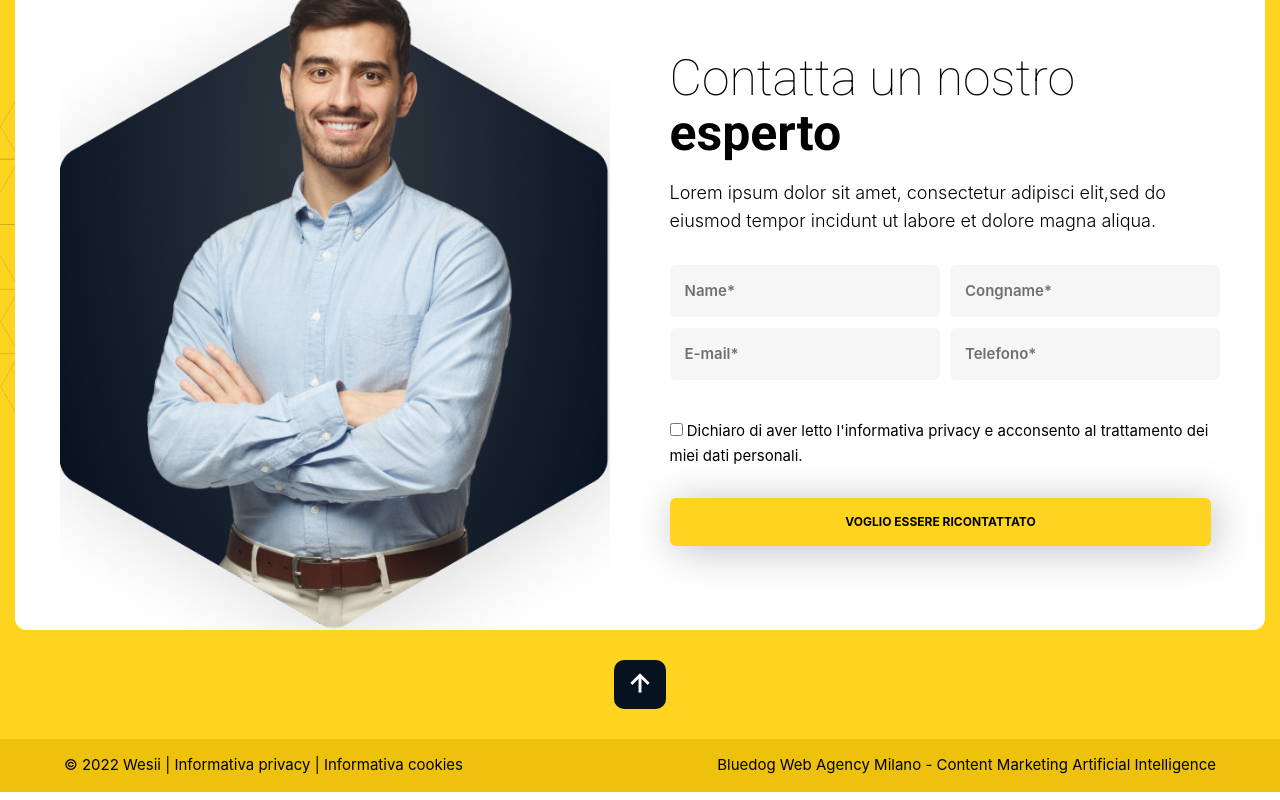
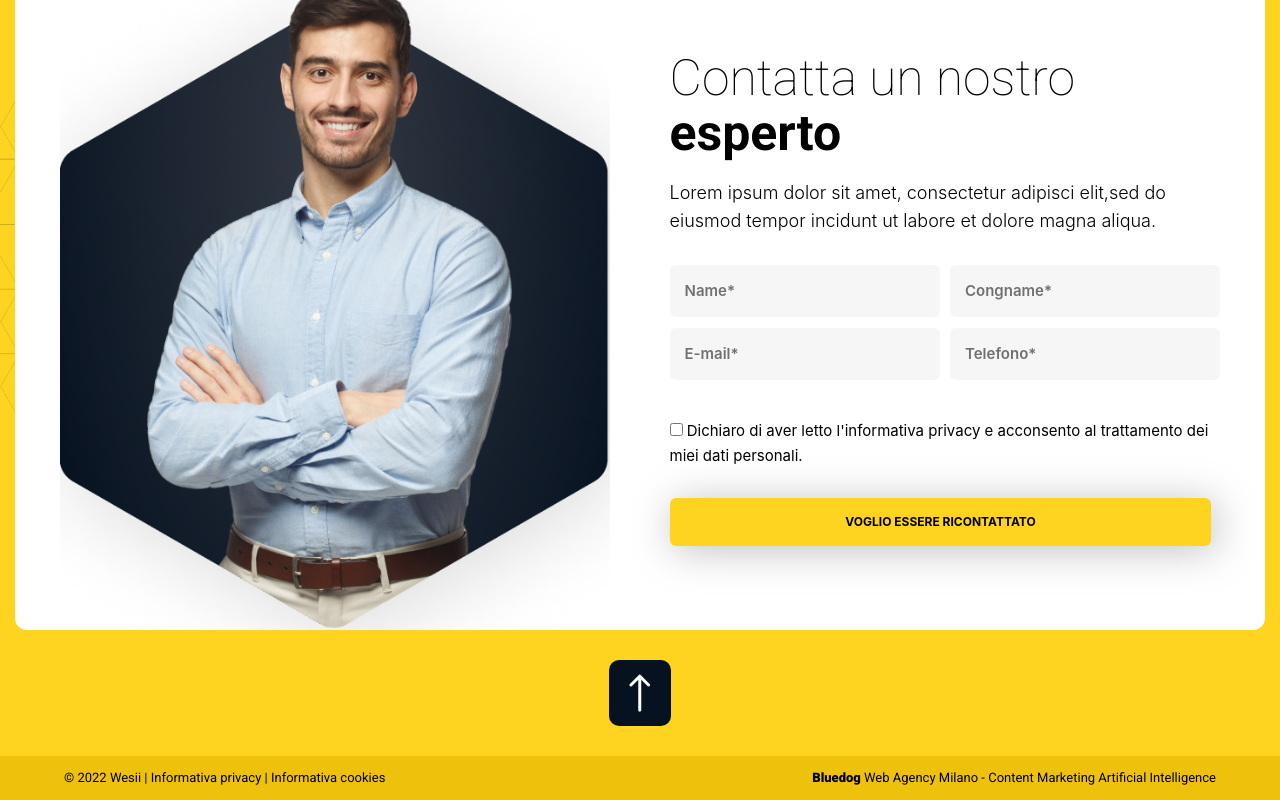
Before and after one commit to nevatha25/Wesii, a React (Create React App) app in the folder wesii-website/website/: page / in a window 1280 px wide. Shown: the part 2607-3407 px from the top of the page. Built offline with nearby package versions, Linux system fonts and the light colour scheme.

Commit message:
footer commit

```diff
--- a/wesii-website/website/src/Components/Arrivando.scss
+++ b/wesii-website/website/src/Components/Arrivando.scss
@@ -82,12 +82,12 @@
                     h6{
                         color: rgba(128, 128, 128, 0.858);
                         position: absolute;
-                        top: -5px;
-                        left: 7px;
+                        top: -4px;
+                        left: 20px;
                         font-size: 12px;
                         font-weight: 600;
                         @media(min-width: 1201px){
-                            left: 10px;
+                            left: 20px;
                         }
                     }
                     input{
@@ -95,15 +95,17 @@
                         border-radius: 5px;
                         border: none;
                         font-weight: 700;
-                        padding: 1.8rem .5rem 1rem;
+                        padding: 1.8rem 20px 1rem;
                         width: 90%;
                         height: 3.3rem;
                         @media(min-width: 769px){
+                            height: 3.4rem;
                         }
                     }
 
                     button{
                         all: unset;
+                        cursor: pointer;
                         background-color: rgba(255, 212, 32, 1);
                         position: absolute;
                         right: 11%;
@@ -118,6 +120,7 @@
             .arrivando-button{
                 button{
                     all: unset;
+                    cursor: pointer;
                     background-color: rgba(255, 212, 32, 1);
                     text-align: center;
                     padding: .8rem 4rem;
--- a/wesii-website/website/src/Components/Contatta.js
+++ b/wesii-website/website/src/Components/Contatta.js
@@ -6,6 +6,7 @@ import '../Components/common.scss'
 import Banner from './Banner'
 import footer from '../images/footer.png'
 import Menu from '../Components/Menu.js'
+import scrollarrow from '../images/scollarrow.png'
 const Contatta =()=>{
     return(
         <div className="fifth-component">
@@ -32,7 +33,7 @@ const Contatta =()=>{
                 <img src={footer} alt='footer'/>
             </div>
             <div className="arrow">
-            <a href='#top'><i className='bx bx-up-arrow-alt'/></a>
+            <a href='#top'><img src={scrollarrow}/></a>
             </div>
         </div>
     )
--- a/wesii-website/website/src/Components/Contatta.scss
+++ b/wesii-website/website/src/Components/Contatta.scss
@@ -50,14 +50,12 @@
                     font-size: 2.3rem;
                 }
                 @media(min-width:1201px){
-                    font-weight: 200;
                     font-size: 50px;
                     line-height:55px;
                 }
                 @media(min-width:1400px){
                     width: 90%;
                     font-size: 47px;
-
                 }
                 span{
                     font-weight: 700;
@@ -73,7 +71,6 @@
                     line-height: 30px;
                 }
                 @media(min-width:1201px){
-                    font-weight: 300;
                     font-size: 18px;
                     line-height: 28px;
                 }
@@ -172,11 +169,10 @@
             padding: unset;
             padding-bottom: 2rem;
         }
-        i{
+    img{
             border-radius: 10px;
-            font-size: 2.3rem;
             color: white;
-            padding: .5rem .6rem;
+            padding: 14px 20px;
             background: rgba(7, 18, 33, 1);
         }
     }
--- a/wesii-website/website/src/Components/Copyright.js
+++ b/wesii-website/website/src/Components/Copyright.js
@@ -6,7 +6,7 @@ const Copyright =()=>{
             <footer className="footer-section" >
                 <div className="copyright-sentence">
                     <p>© 2022 Wesii  |  Informativa privacy  |  Informativa cookies </p>
-                    <p>Bluedog Web Agency Milano - Content Marketing Artificial Intelligence</p>
+                    <p><span>Bluedog</span> Web Agency Milano - Content Marketing Artificial Intelligence</p>
                 </div>
             </footer>
         </div>
--- a/wesii-website/website/src/Components/Copyright.scss
+++ b/wesii-website/website/src/Components/Copyright.scss
@@ -16,7 +16,14 @@
                 text-align: unset;
             }
             p{
+                font-family: 'Roboto';
                 padding: .3rem 0;
+                font-weight: 400;
+                font-size: 13px;
+                line-height: 14px;
+                span{
+                    font-weight: 900;
+                }
             }
         }
     }
```
Also changed, not shown: wesii-website/website/src/images/scollarrow.png (added).
